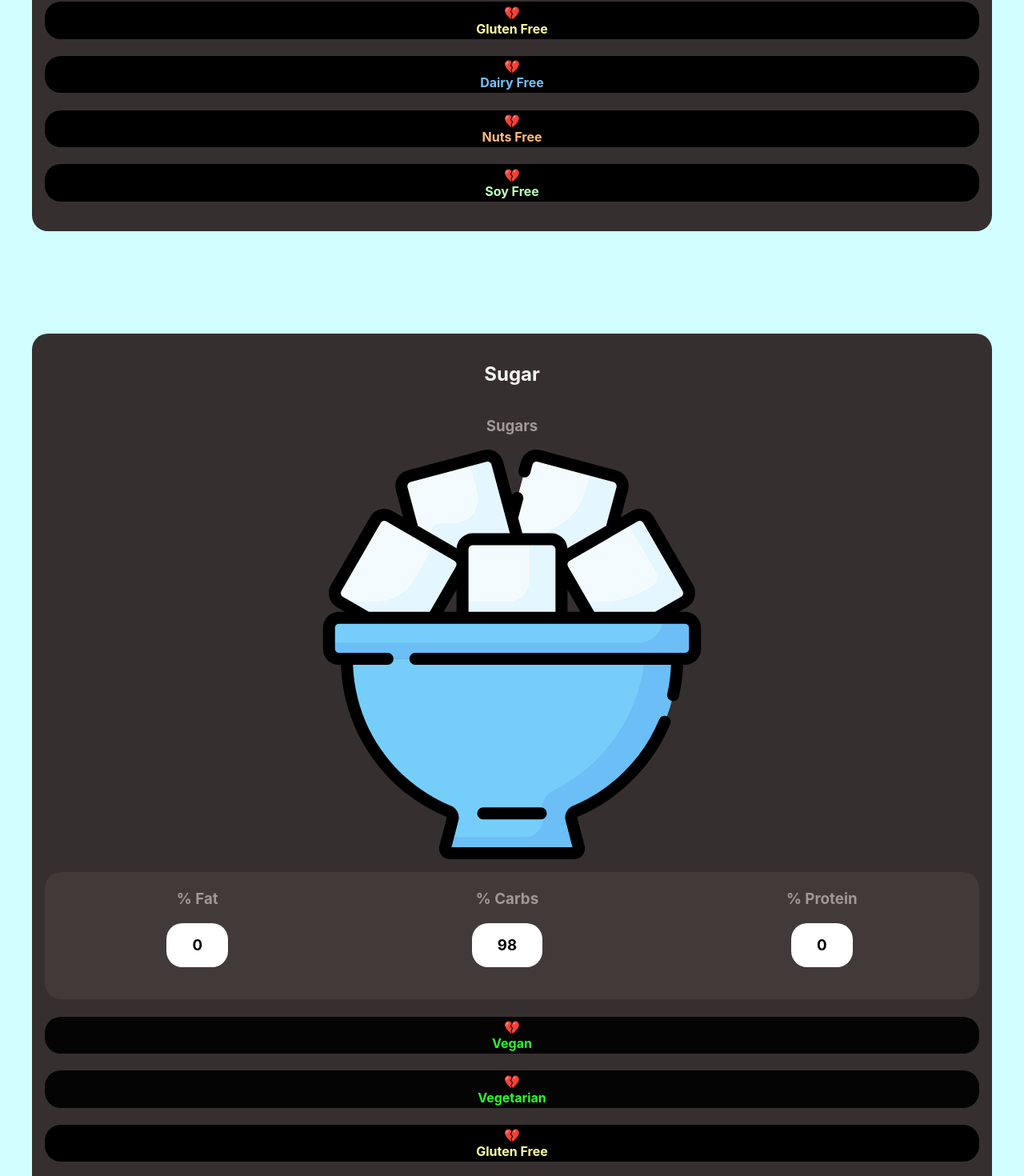
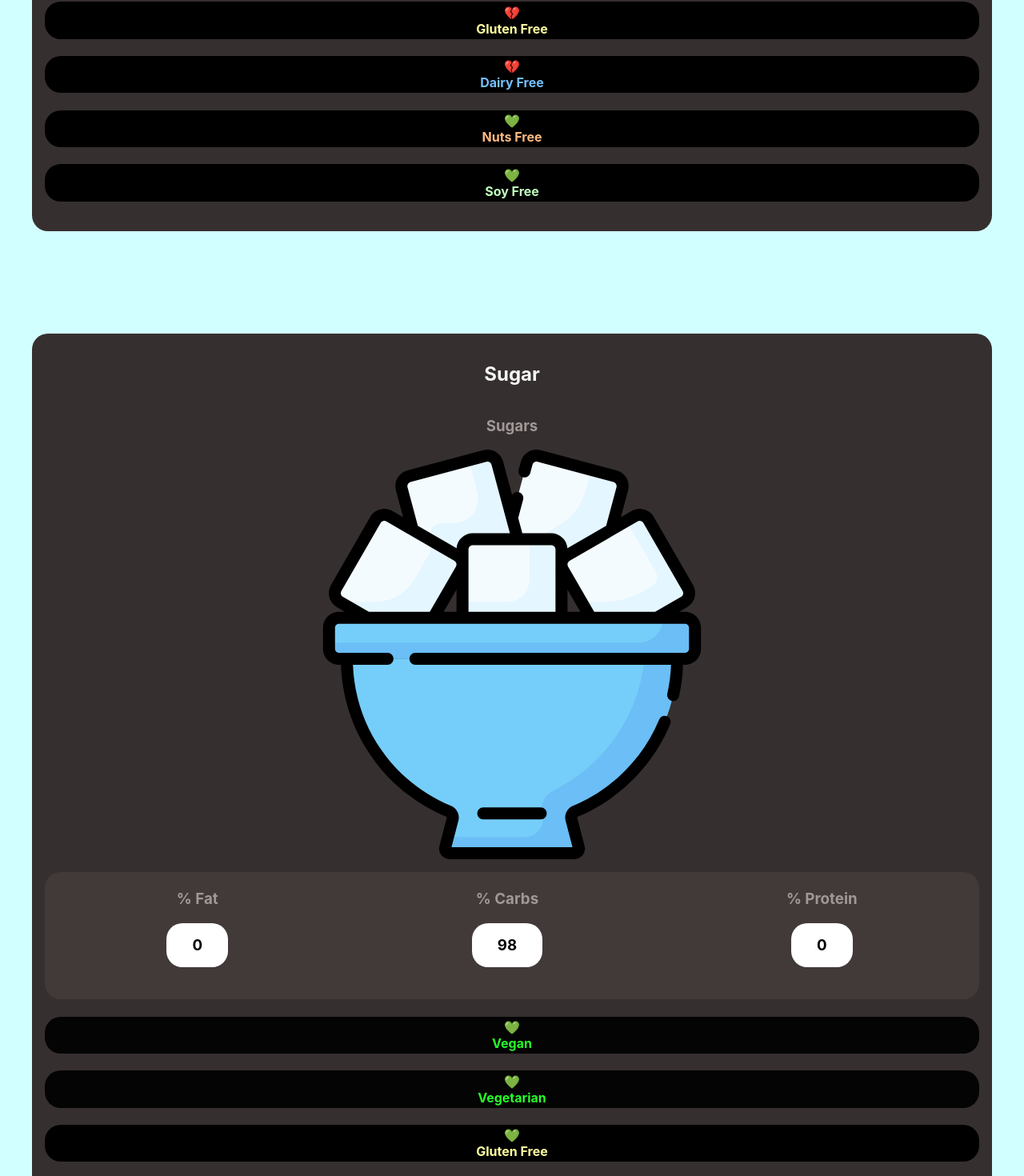
Before and after one commit to SilviaBarcellini/bakend, a Next.js app: page /mainCard in a window 1280 px wide. Shown: the part 1248-2718 px from the top of the page at 80% size. Built offline with nearby package versions, Linux system fonts and the light colour scheme.

Commit message:
🏷️ update from string to boolean

```diff
--- a/pages/mainCard.tsx
+++ b/pages/mainCard.tsx
@@ -19,12 +19,12 @@ export default function MainCard() {
             carbs={4.8}
             protein={3.6}
             family="Liquids"
-            vegan="no"
-            vegetarian="no"
-            glutenFree="yes"
-            dairyFree="no"
-            nutsFree="yes"
-            soyFree="yes"
+            vegan={false}
+            vegetarian={false}
+            glutenFree={false}
+            dairyFree={false}
+            nutsFree={true}
+            soyFree={true}
           />
         </div>
         <div className={styles.card}>
@@ -35,12 +35,12 @@ export default function MainCard() {
             carbs={98}
             protein={0}
             family="Sugars"
-            vegan="yes"
-            vegetarian="yes"
-            glutenFree="yes"
-            dairyFree="yes"
-            nutsFree="yes"
-            soyFree="yes"
+            vegan={true}
+            vegetarian={true}
+            glutenFree={true}
+            dairyFree={true}
+            nutsFree={true}
+            soyFree={true}
           />
         </div>
       </div>
```
Also changed, not shown: 1 other file (tests, documents, lock files or other folders).
